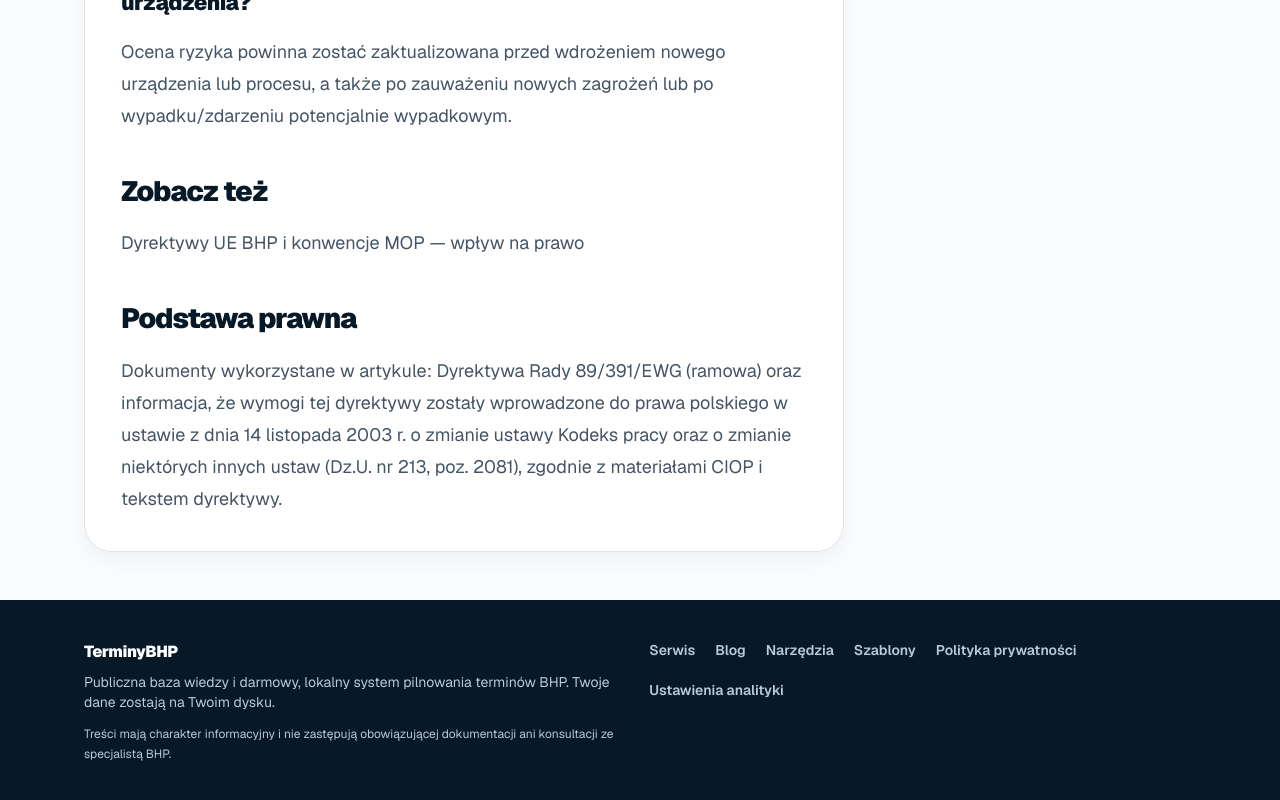
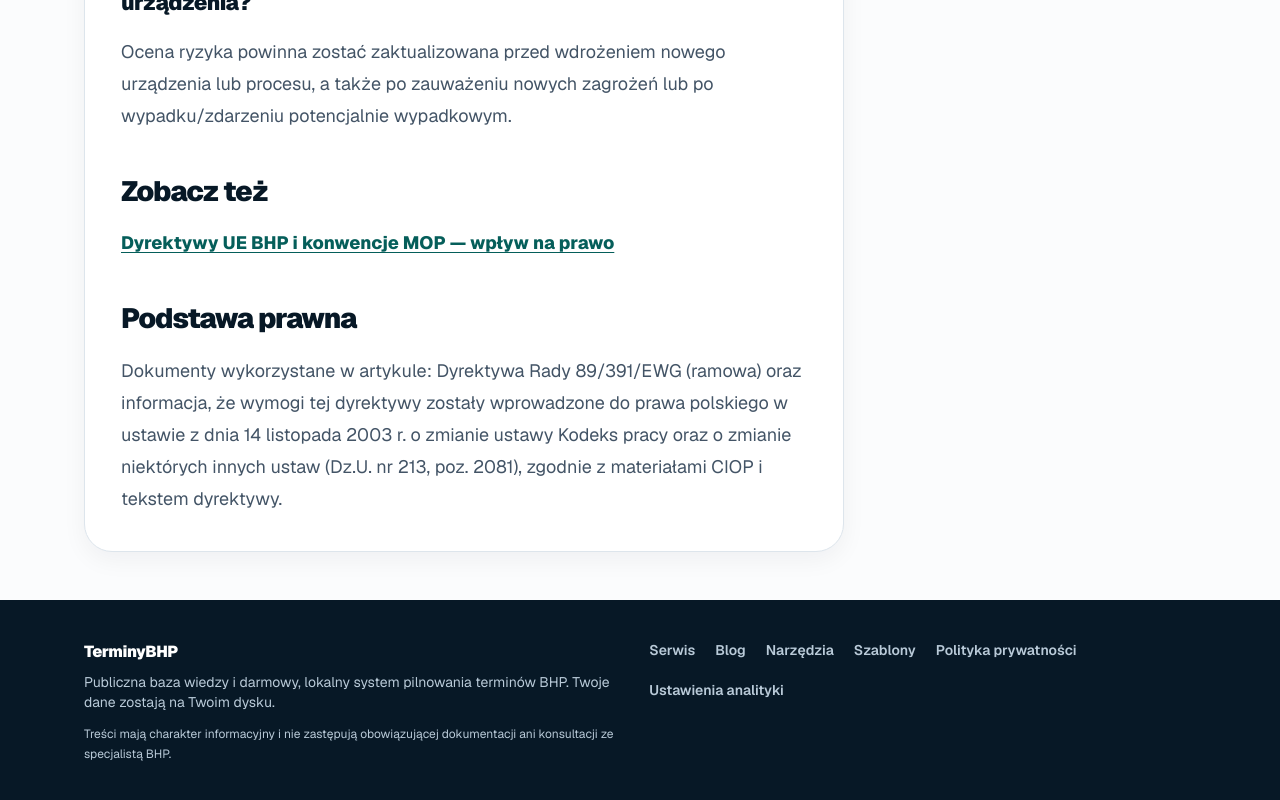
Before and after one commit to RafalWoz/terminarzBHP, a Next.js app in the folder terminybhp-portal/: page /blog/dyrektywa-89-391-ewg-wdrozenie-obowiazki-pracodawcy in a window 1280 px wide. Shown: the part 3024-3824 px from the top of the page. Built offline with nearby package versions, Linux system fonts and the light colour scheme.

Commit message:
Allow internal links in article HTML sanitizer

```diff
--- a/terminybhp-portal/src/app/blog/[slug]/page.tsx
+++ b/terminybhp-portal/src/app/blog/[slug]/page.tsx
@@ -14,9 +14,17 @@ export function generateStaticParams() {
   return getAllPostSlugs().map((slug) => ({ slug }));
 }
 
+function escapeHtmlAttribute(value: string) {
+  return value.replace(/&/g, "&amp;").replace(/"/g, "&quot;").replace(/</g, "&lt;").replace(/>/g, "&gt;");
+}
+
+function isSafeArticleHref(href: string) {
+  return /^https?:\/\//i.test(href) || /^\/(?!\/)/.test(href) || /^#[A-Za-z0-9_-]/.test(href);
+}
+
 function sanitizeArticleHtml(html: string) {
   return html
-    .replace(/<!--([\s\S]*?)-->/g, "")
+    .replace(/<!--[\s\S]*?-->/g, "")
     .replace(/<(script|style|iframe|object|embed|form)\b[^>]*>[\s\S]*?<\/\1>/gi, "")
     .replace(/<(script|style|iframe|object|embed|form)\b[^>]*\/?\s*>/gi, "")
     .replace(/<\/?([a-z][a-z0-9]*)\b([^>]*)>/gi, (tag, rawName: string, rawAttributes: string) => {
@@ -27,9 +35,12 @@ function sanitizeArticleHtml(html: string) {
       if (name !== "a") return `<${name}>`;
       const hrefMatch = rawAttributes.match(/\bhref\s*=\s*(?:"([^"]*)"|'([^']*)')/i);
       const href = (hrefMatch?.[1] || hrefMatch?.[2] || "").trim();
-      if (!/^https?:\/\//i.test(href)) return "";
-      const safeHref = href.replace(/&/g, "&amp;").replace(/"/g, "&quot;").replace(/</g, "&lt;").replace(/>/g, "&gt;");
-      return `<a href="${safeHref}" target="_blank" rel="noopener noreferrer">`;
+      if (!isSafeArticleHref(href)) return "";
+      const safeHref = escapeHtmlAttribute(href);
+      if (/^https?:\/\//i.test(href)) {
+        return `<a href="${safeHref}" target="_blank" rel="noopener noreferrer">`;
+      }
+      return `<a href="${safeHref}">`;
     });
 }
 
```
